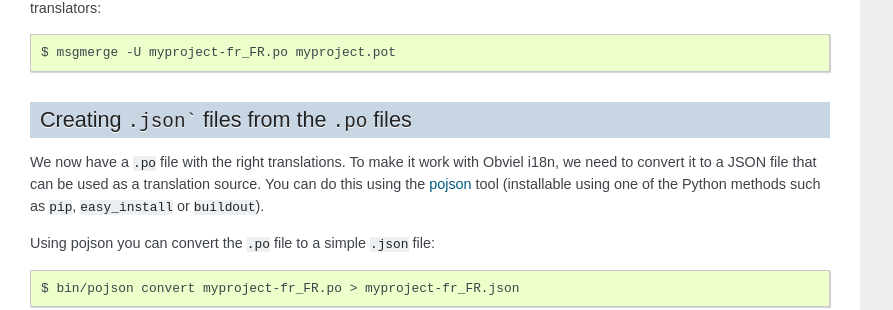
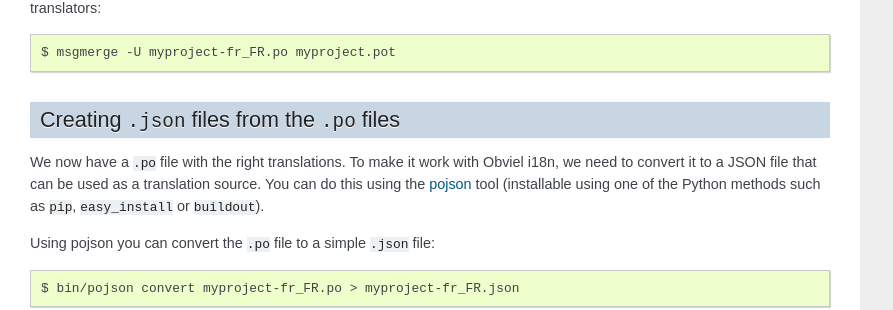
Before and after one commit to obviel/obviel, a Sphinx documentation site: the page built from doc/i18n.txt, in a window 1280 px wide and 900 px high, scrolled down 3322 px. Shown: the part 149-459 px from the top of the window, without its empty margins (0-893 px from the left). Built offline with Sphinx 7.4.7, drawn with Linux system fonts in a browser that asks for light colours.

Commit message:
fix rest.

````diff
--- a/doc/i18n.txt
+++ b/doc/i18n.txt
@@ -211,8 +211,8 @@ new translatable texts become available to your translators::
 
 .. _details: https://www.gnu.org/savannah-checkouts/gnu/gettext/manual/html_node/msgmerge-Invocation.html
 
-Creating ``.json``` files from the ``.po`` files
-------------------------------------------------
+Creating ``.json`` files from the ``.po`` files
+-----------------------------------------------
 
 We now have a ``.po`` file with the right translations. To make it
 work with Obviel i18n, we need to convert it to a JSON file that can
````
